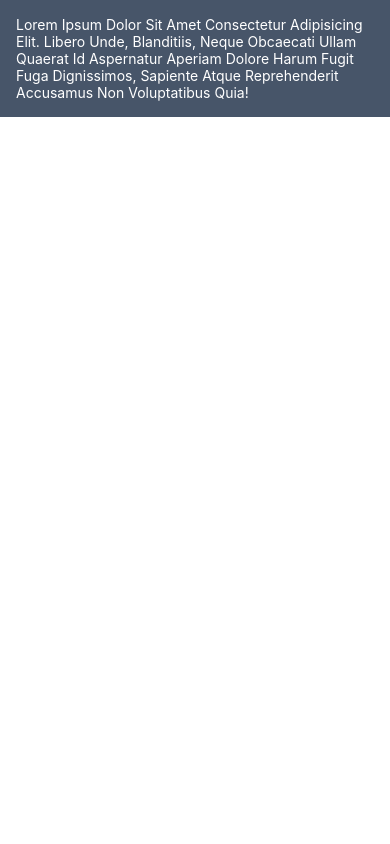
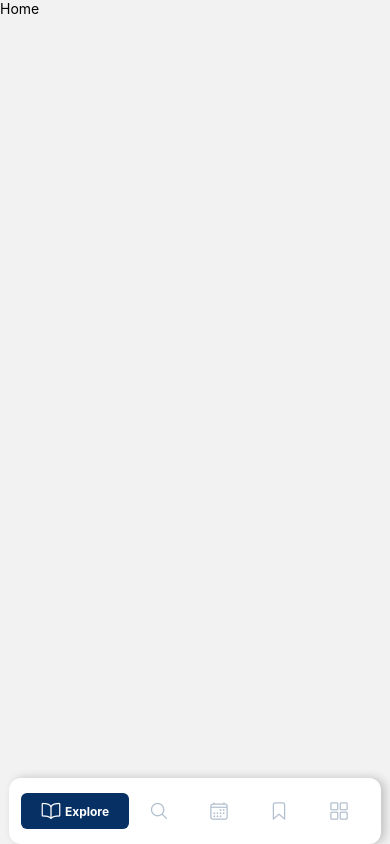
Before and after one commit to masum-diu/ryserved01, a React Native app: screen /Home in a window 390 px wide. Built offline with nearby package versions, Linux system fonts and the light colour scheme.

Commit message:
added bottomnavigation

```diff
--- a/App.js
+++ b/App.js
@@ -1,13 +1,26 @@
-import { View, Text } from 'react-native'
-import React from 'react'
+// In App.js in a new project
 
-const App = () => {
+import * as React from 'react';
+import { NavigationContainer } from '@react-navigation/native';
+import { createNativeStackNavigator } from '@react-navigation/native-stack';
+import HomeScreen from './src/screens/home';
+import BottomNavigation from './src/navigation/BottomNavigation';
+
+
+const Stack = createNativeStackNavigator();
+
+function RootStack() {
   return (
-    <View className="p-4 bg-slate-600">
-      <Text className="text-white capitalize">Lorem ipsum dolor sit amet consectetur adipisicing elit. Libero unde, blanditiis, neque obcaecati ullam quaerat id aspernatur aperiam dolore harum fugit fuga dignissimos, sapiente atque reprehenderit accusamus non voluptatibus quia!</Text>
-
-    </View>
-  )
+    <Stack.Navigator screenOptions={{ headerShown: false }}>
+      <Stack.Screen name="Home" component={BottomNavigation} />
+    </Stack.Navigator>
+  );
 }
 
-export default App
+export default function App() {
+  return (
+    <NavigationContainer>
+      <RootStack />
+    </NavigationContainer>
+  );
+}
--- a/babel.config.js
+++ b/babel.config.js
@@ -1,7 +1,7 @@
 module.exports = {
   presets: ['module:metro-react-native-babel-preset'],
   plugins: [
-    'nativewind/babel',
+    'nativewind/babel','react-native-reanimated/plugin',
     ['@babel/plugin-transform-private-methods', { loose: true }]
   ],
 };
--- /dev/null
+++ b/src/navigation/BottomNavigation.js
@@ -0,0 +1,205 @@
+import React from 'react';
+import { View, Text, Dimensions, StyleSheet, Pressable } from 'react-native';
+import { createBottomTabNavigator } from '@react-navigation/bottom-tabs';
+import { useTheme } from '@react-navigation/native';
+import Ionicons from 'react-native-vector-icons/Ionicons';
+
+
+import HomeScreen from '../screens/home';
+import SearchScreen from '../screens/search';
+import ReserveScreen from '../screens/calendar';
+import SaveScreen from '../screens/save';
+import ProfileScreen from '../screens/grid';
+
+const PRIMARY_COLOR = "#130057";
+const SECONDARY_COLOR = "#fff";
+
+function MyTabBar({ state, descriptors, navigation }) {
+  const { colors } = useTheme();
+  const { width, height } = Dimensions.get('window');
+
+  return (
+    <View style={styles.container}>
+      {state.routes.map((route, index) => {
+        if (["_sitemap", "+not-found"].includes(route.name)) return null;
+        const { options } = descriptors[route.key];
+        const label =
+          options.tabBarLabel !== undefined
+            ? options.tabBarLabel
+            : options.title !== undefined
+              ? options.title
+              : route.name;
+
+        const isFocused = state.index === index;
+
+        // Set background color based on whether tab is focused
+        let tabBackgroundColor = isFocused ? "#073064" : "transparent";
+
+        // Set icon color based on whether tab is focused
+        let iconColor = isFocused ? '#FFFF' : '#B2BFCF';
+
+        const onPress = () => {
+          const event = navigation.emit({
+            type: 'tabPress',
+            target: route.key,
+            canPreventDefault: true,
+          });
+
+          if (!isFocused && !event.defaultPrevented) {
+            navigation.navigate(route.name, route.params);
+          }
+        };
+
+        const onLongPress = () => {
+          navigation.emit({
+            type: 'tabLongPress',
+            target: route.key,
+          });
+        };
+
+        return (
+          <Pressable
+            key={route.key}
+            onPress={onPress}
+            style={[
+              styles.tabItem,
+              { backgroundColor: isFocused ? "#073064" : "transparent" },
+            ]}
+          >
+            {route.name === 'Explore' ? (
+              <View className="space-x-1" style={{ flexDirection: 'row', alignItems: 'center' }}>
+                <Ionicons
+                  name={isFocused ? 'book-outline' : 'book-outline'}
+                  size={20}
+                  color={iconColor}
+                />
+                {isFocused && <Text className="font-bold" style={{ color: iconColor, fontSize: 12 }}>{label}</Text>}
+              </View>
+            ) : route.name === 'Search' ? (
+              <View style={{ flexDirection: 'row', alignItems: 'center' }}>
+                <Ionicons
+                  name={isFocused ? 'search-outline' : 'search-outline'}
+                  size={20}
+                  color={iconColor}
+                />
+                {isFocused && <Text className="font-bold" style={{ color: iconColor, fontSize: 12 }}>{label}</Text>}
+              </View>
+            ) : route.name === 'Reservation' ? (
+              <View className="space-x-1" style={{ flexDirection: 'row', alignItems: 'center' }}>
+                <Ionicons
+                  name={isFocused ? 'calendar-outline' : 'calendar-outline'}
+                  size={20}
+                  color={iconColor}
+                />
+                {isFocused && <Text className="font-bold" style={{ color: iconColor, fontSize: 12 }}>{label}</Text>}
+              </View>
+            ) : route.name === 'Saved' ? (
+              <View style={{ flexDirection: 'row', alignItems: 'center' }}>
+                <Ionicons
+                  name={isFocused ? 'bookmark-outline' : 'bookmark-outline'}
+                  size={20}
+                  color={iconColor}
+                />
+                {isFocused && <Text className="font-bold" style={{ color: iconColor, fontSize: 12 }}>{label}</Text>}
+              </View>
+            ) : route.name === 'More' ? (
+              <View style={{ flexDirection: 'row', alignItems: 'center' }}>
+                <Ionicons
+                  name={isFocused ? 'grid-outline' : 'grid-outline'}
+                  size={20}
+                  color={iconColor}
+                />
+                {isFocused && <Text className="font-bold" style={{ color: iconColor, marginLeft: 4, fontSize: 12 }}>{label}</Text>}
+              </View>
+            ) : null}
+          </Pressable>
+        );
+      })}
+    </View>
+  );
+}
+
+const Tab = createBottomTabNavigator();
+
+function BottomNavigation() {
+  return (
+    <Tab.Navigator
+      tabBar={(props) => <MyTabBar {...props} />}
+      screenOptions={{
+        headerShown: false,
+      }}
+    >
+      <Tab.Screen
+        name="Explore"
+        component={HomeScreen}
+        options={{
+          tabBarLabel: 'Explore',
+        }}
+      />
+      <Tab.Screen
+        name="Search"
+        component={SearchScreen}
+        options={{
+          tabBarLabel: 'Search',
+        }}
+      />
+      <Tab.Screen
+        name="Reservation"
+        component={ReserveScreen}
+        options={{
+          tabBarLabel: 'Reservation',
+        }}
+      />
+      <Tab.Screen
+        name="Saved"
+        component={SaveScreen}
+        options={{
+          tabBarLabel: 'Saved',
+        }}
+      />
+      <Tab.Screen
+        name="More"
+        component={ProfileScreen}
+        options={{
+          tabBarLabel: 'More',
+        }}
+      />
+    </Tab.Navigator>
+  );
+}
+
+const styles = StyleSheet.create({
+  container: {
+    position: "absolute",
+    boxShadow: '4px 0px 10px 0px #05050533',
+    flexDirection: "row",
+    justifyContent: "center",
+    alignItems: "center",
+    backgroundColor: "#fff",
+    // width: "98%",
+    alignSelf: "center",
+    bottom: 0,
+     borderRadius: 12,
+    paddingHorizontal: 12,
+    paddingVertical: 15,
+    shadowColor: "#073064",
+    shadowOffset: { width: 0, height: 5 },
+    shadowOpacity: 0.3,
+    shadowRadius: 5,
+  },
+  tabItem: {
+    flexDirection: "row",
+    justifyContent: "space-between",
+    alignItems: "center",
+    height: 36,
+    paddingHorizontal: 20,
+    borderRadius: 6,
+  },
+  text: {
+    color: PRIMARY_COLOR,
+    marginLeft: 8,
+    fontWeight: "500",
+  },
+});
+
+export default BottomNavigation;
--- /dev/null
+++ b/src/screens/calendar/index.js
@@ -0,0 +1,12 @@
+import { View, Text } from 'react-native'
+import React from 'react'
+
+const ReserveScreen = () => {
+    return (
+        <View>
+            <Text>ReserveScreen</Text>
+        </View>
+    )
+}
+
+export default ReserveScreen
--- /dev/null
+++ b/src/screens/grid/index.js
@@ -0,0 +1,12 @@
+import { View, Text } from 'react-native'
+import React from 'react'
+
+const ProfileScreen = () => {
+    return (
+        <View>
+            <Text>ProfileScreen</Text>
+        </View>
+    )
+}
+
+export default ProfileScreen
--- /dev/null
+++ b/src/screens/home/index.js
@@ -0,0 +1,12 @@
+import { View, Text } from 'react-native'
+import React from 'react'
+
+const HomeScreen = () => {
+    return (
+        <View>
+          <Text>Home</Text>
+        </View>
+    )
+}
+
+export default HomeScreen
--- /dev/null
+++ b/src/screens/save/index.js
@@ -0,0 +1,12 @@
+import { View, Text } from 'react-native'
+import React from 'react'
+
+const SaveScreen = () => {
+    return (
+        <View>
+            <Text>SaveScreen</Text>
+        </View>
+    )
+}
+
+export default SaveScreen
--- /dev/null
+++ b/src/screens/search/index.js
@@ -0,0 +1,12 @@
+import { View, Text } from 'react-native'
+import React from 'react'
+
+const SearchScreen = () => {
+    return (
+        <View>
+            <Text>SearchScreen</Text>
+        </View>
+    )
+}
+
+export default SearchScreen
```
Also changed, not shown: package.json (+11 -2 lines), 5 other files (tests, documents, lock files or other folders).
